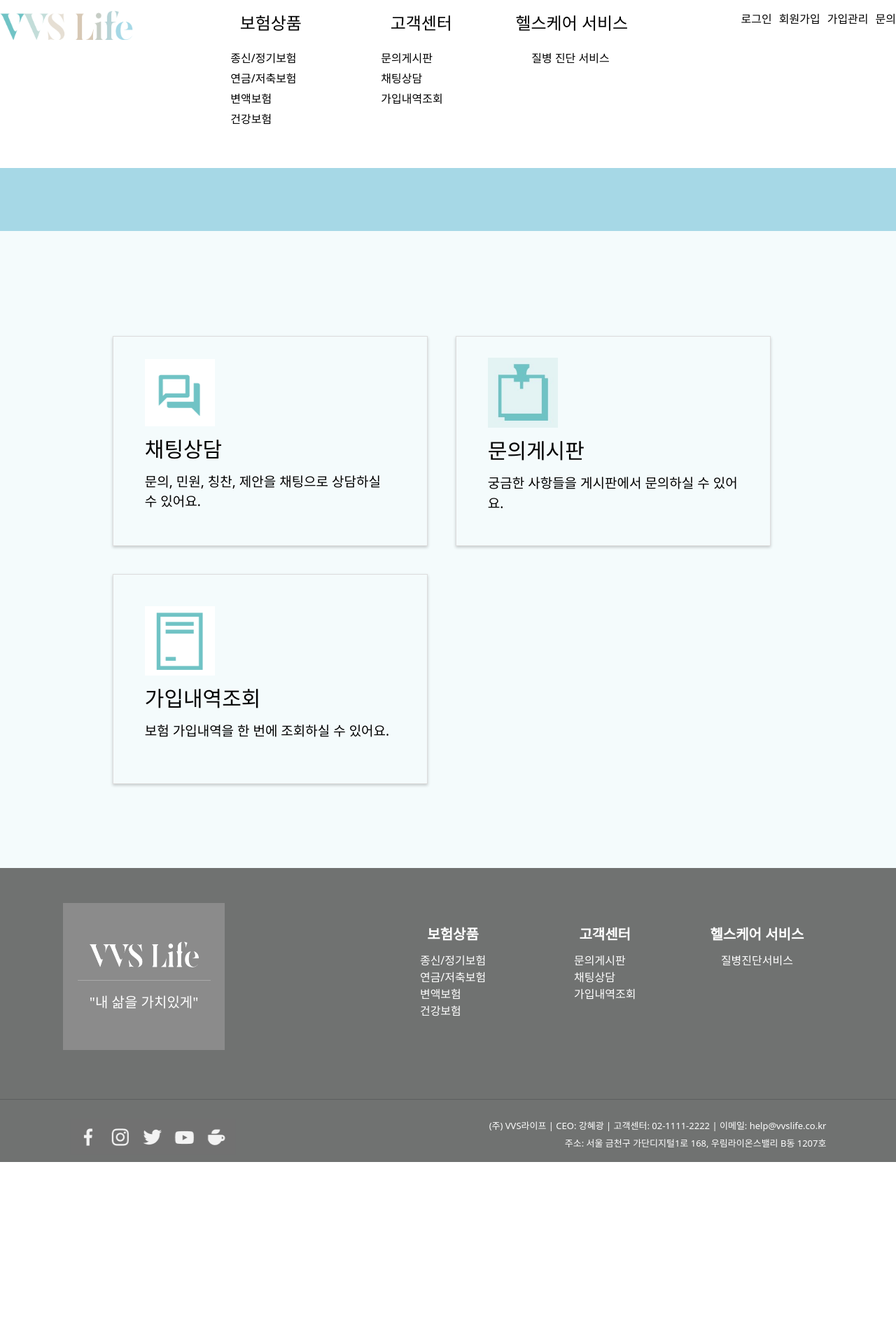
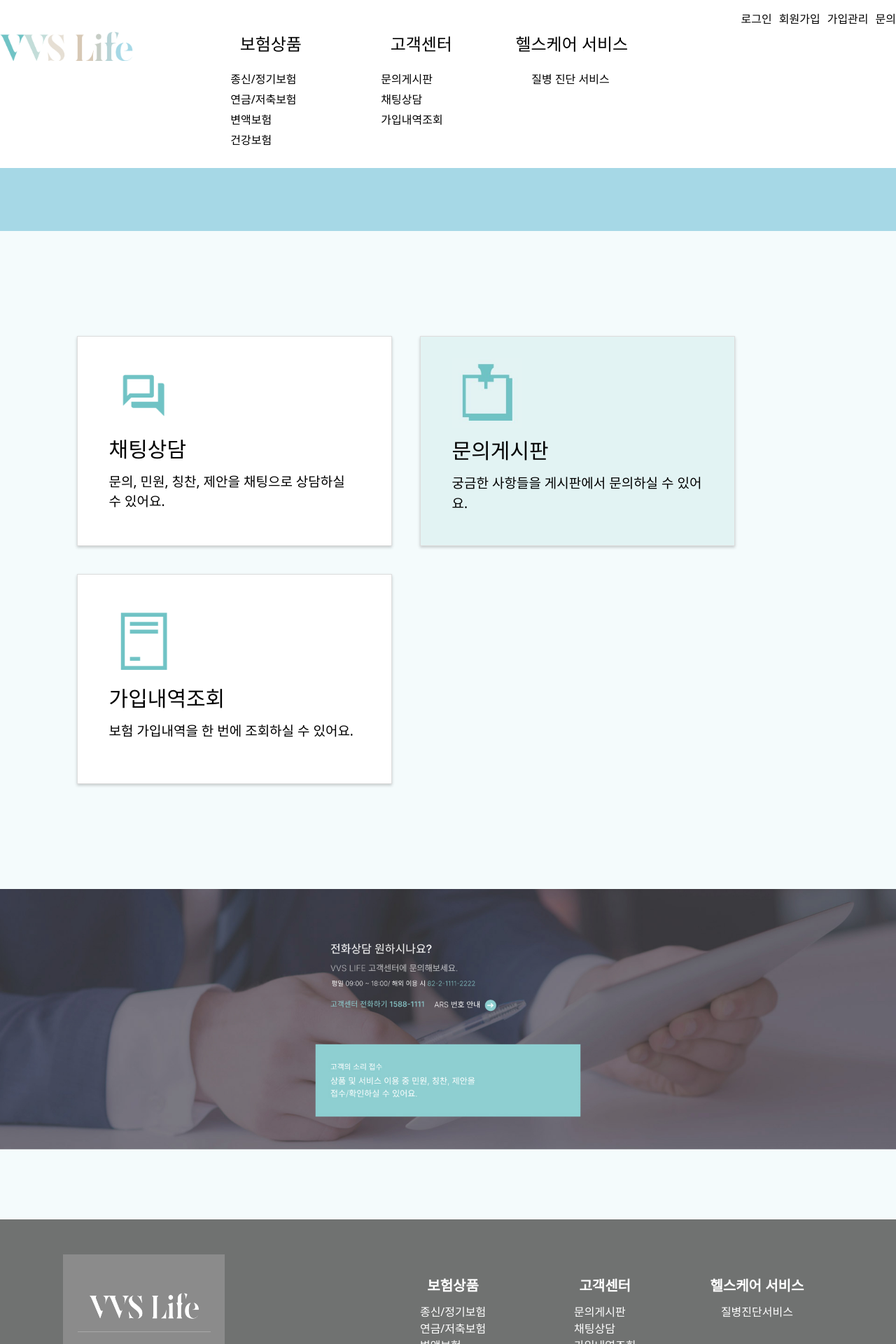
Before and after one commit to VVS-Life/FE, a React (Create React App) app: page /csMain in a window 1280 px wide. Shown: the top 1920 px of the page at 70% size. Before the commit the page ends 1660 px from the top, so only its background shows below. Built offline with nearby package versions, Linux system fonts and the light colour scheme; the HTML template or start-up script is replaced by a standard one.

Commit message:
Feat : 페이지 오류 및 스타일 수정

```diff
--- a/src/components/Layout/Header.jsx
+++ b/src/components/Layout/Header.jsx
@@ -55,7 +55,7 @@ const Header = (props) => {
     return (
         <><header className='header'>
             <div className='headerContents'>
-                <div>
+                <div className='logoDiv'>
                     <Link to = "/"><img src="./images/VVS_LOGO_Header.png" alt="vvs" className="logoStyle"/></Link>
                 </div>
                 <nav className="navigation">
@@ -90,7 +90,7 @@ const Header = (props) => {
             </div>
             <div className={`subNavigation ${isMouseOver ? 'expanded' : ''}`}>
                 <div className='headerContents'>
-                    <div>
+                    <div className='logoDiv'>
                         <Link to = "/"><img src="./images/VVS_LOGO_nu.png" alt="vvs" className="logoStyle"/></Link>
                     </div>
                     <nav className="navigation">
--- a/src/components/Layout/Test.jsx
+++ b/src/components/Layout/Test.jsx
@@ -57,7 +57,7 @@ const Test = (props) => {
     return (
         <><header className='testHead'>
             <div className='headerContents'>
-                <div>
+                <div className='logoDiv'>
                     <Link to = "/"><img src="./images/VVS_LOGO_nu.png" alt="vvs" className="logoStyle"/></Link>
                 </div>
                 <nav className="navigation">
@@ -92,7 +92,7 @@ const Test = (props) => {
             </div>
             <div className={`subNavigation ${isMouseOver ? 'expanded' : ''}`}>
                 <div className='headerContents'>
-                    <div>
+                    <div className='logoDiv'>
                         <Link to = "/"><img src="./images/VVS_LOGO_nu.png" alt="vvs" className="logoStyle"/></Link>
                     </div>
                     <nav className="navigation">
--- a/src/pages/cs/csMain.jsx
+++ b/src/pages/cs/csMain.jsx
@@ -3,11 +3,12 @@ import { useLocation, Link } from "react-router-dom";
 import Layout from "../../components/Layout/Layout"
 import '../../styles/cs/csMain.css';
 
-const BoxCard = ({ title, link, imgURL, text}) => {
+const BoxCard = ({ title, link, imgURL, name, text}) => {
     const linkWithSlash = `/${link}`;
     const img = `./${imgURL}`
+
   return (
-    <Link to={linkWithSlash} className="csBoxCard" id={link}>
+    <Link to={linkWithSlash} className={"csBoxCard"} id={name}>
         <img src={img} alt="img" className='boxImg'></img>
         <p className='boxTitle'>{title}</p>
         <p className='boxText'>{text}</p>
@@ -34,34 +35,37 @@ const CsMain = () => {
                 {isLoggedIn ? (
                     // 로그인 상태일 때
                     <>
-                        <div className="boxCardList">
+                        <div className="csBoxCardList">
                             <div  className='csListBox'>
-                                <BoxCard title="채팅상담" link="chat" imgURL="./images/chat.png" text="문의, 민원, 칭찬, 제안을 채팅으로 상담하실 수 있어요."/>
+                                <BoxCard title="채팅상담" link="chat" imgURL="./images/chat.png" name="chat" text="문의, 민원, 칭찬, 제안을 채팅으로 상담하실 수 있어요."/>
                             </div>
                             <div  className='csListBox'>
-                                <BoxCard title="문의게시판" link="boardList" imgURL="./images/board.jpg" text="궁금한 사항들을 게시판에서 문의하실 수 있어요."/>
+                                <BoxCard title="문의게시판" link="boardList" imgURL="./images/board.jpg" name="boardList" text="궁금한 사항들을 게시판에서 문의하실 수 있어요."/>
                             </div>
                             <div  className='csListBox'>
-                                <BoxCard title="가입내역조회" link="subscription" imgURL="./images/find_myList.png" text="보험 가입내역을 한 번에 조회하실 수 있어요."/>
+                                <BoxCard title="가입내역조회" link="subscription" imgURL="./images/find_myList.png" name="subsList" text="보험 가입내역을 한 번에 조회하실 수 있어요."/>
                             </div>
                         </div>
                     </>
                     ) : (
                     // 비로그인 상태일 때
                     <>
-                        <div className="boxCardList">
+                        <div className="csBoxCardList">
                             <div  className='csListBox'>
-                                <BoxCard title="채팅상담" link="login/member" imgURL="./images/chat.png" text="문의, 민원, 칭찬, 제안을 채팅으로 상담하실 수 있어요."/>
+                                <BoxCard title="채팅상담" link="login/member" imgURL="./images/chat.png" name="chat" text="문의, 민원, 칭찬, 제안을 채팅으로 상담하실 수 있어요."/>
                             </div>
                             <div  className='csListBox'>
-                                <BoxCard title="문의게시판" link="login/member" imgURL="./images/board.jpg" text="궁금한 사항들을 게시판에서 문의하실 수 있어요."/>
+                                <BoxCard title="문의게시판" link="login/member" imgURL="./images/board.jpg" name="boardList" text="궁금한 사항들을 게시판에서 문의하실 수 있어요."/>
                             </div>
                             <div  className='csListBox'>
-                                <BoxCard title="가입내역조회" link="login/member" imgURL="./images/find_myList.png" text="보험 가입내역을 한 번에 조회하실 수 있어요."/>
+                                <BoxCard title="가입내역조회" link="login/member" imgURL="./images/find_myList.png" name="subsList" text="보험 가입내역을 한 번에 조회하실 수 있어요."/>
                             </div>
                         </div>
                     </>
                 )}
+                <div className='csBottom'>
+                    <img src='./images/csBottom.jpg'className='bottomImg'/>
+                </div>
             </Layout>
         </>
     )
--- a/src/pages/healthcare/Healthcare.jsx
+++ b/src/pages/healthcare/Healthcare.jsx
@@ -23,7 +23,7 @@ export default function Healthcare() {
         <Layout pageName='질병 진단 서비스'>
             <div>
                 <div className='introWrap'>
-                    <h1>질병원인/증상 탐색 서비스</h1>
+                    <h1>질병 원인/증상 탐색 서비스</h1><br/>
                     <div>본 서비스는 인식률이 낮은 질병의 잠재적 원인과 증상을 파악하여 예방과 진단에 기여하고자 개발한 서비스입니다. </div>
                     <div>의료논문 DB로부터 데이터를 추출하였으며 자연어처리 기술을 활용해 관련 질병의 잠재 원인과 증상을 파악하였습니다. </div>
                     <div>이후 잠재 원인과 증상을 직관적으로 알아보고자 네트워크를 통해 표현 하였으며, 아래 서비스를 통해 간접접으로 체험해보실 수 있습니다.</div>
--- a/src/pages/subscription/Complete.jsx
+++ b/src/pages/subscription/Complete.jsx
@@ -12,12 +12,17 @@ export default function Complete() {
         navigate("/");
       };
 
+      const toSubsList = async (event) => {
+        event.preventDefault();
+        navigate("/subscription");
+      };
+
   return (
     <Layout pageName="보험 신청 완료">
         <h2 className="completeText">신청해주셔서 감사합니다</h2>
         <div className="btnBox">
-          <button onClick={toMain} className="completeBtn" id="toMainBtn">메인으로 이동</button>
-          <button onClick={()=>{}} className="completeBtn" id="toSubsListBtn">가입 내역으로 이동</button>
+          <button onClick={toMain} className="complBtn" id="toMainBtn">메인으로 이동</button>
+          <button onClick={toSubsList} className="complBtn" id="toSubsListBtn">가입 내역으로 이동</button>
         </div>
     </Layout>
   );
--- a/src/styles/cs/csMain.css
+++ b/src/styles/cs/csMain.css
@@ -1,6 +1,13 @@
 .boxImg {
     width: 100px;
     height: 100px;
+}
+
+.csBoxCardList {
+    display: flex;
+    flex-wrap: wrap;
+    margin-top: 30px;
+    margin-left: 7%;
 }
 
 .csBoxCard {
@@ -33,3 +40,15 @@
 #boardList {
     background-color: #E2F3F3;
 }
+
+.csBottom {
+    margin-top: 130px;
+}
+
+.bottomImg{
+    width: 100%;
+}
+
+.csBoxCard {
+    background-color: white;
+}
--- a/src/styles/healthcare/Healthcare.css
+++ b/src/styles/healthcare/Healthcare.css
@@ -12,7 +12,6 @@
     color: #565656;
     margin-bottom: 10px;
 }
-
 
 .contentWrap {
     width: 80%;
--- a/src/styles/index.css
+++ b/src/styles/index.css
@@ -74,6 +74,10 @@
 .subMenu {
     display: flex;
     flex-direction: column;
+}
+
+.logoDiv, .subMenu, .subMenu2 {
+    margin-top: 30px;
 }
 
 .subMenuTitle {
--- a/src/styles/product/productDetail.css
+++ b/src/styles/product/productDetail.css
@@ -6,11 +6,11 @@
 
 .contentImg {
     width: 70%;
-    margin-top: 30px;
+    margin-top: 50px;
 }
 
 .productTitle {
-    font-size: 50px;
+    font-size: 48px;
     font-weight: 600;
     color: #70C3C5;
 }
--- a/src/styles/product/productList.css
+++ b/src/styles/product/productList.css
@@ -36,9 +36,9 @@
 .boxCard {
   border: 1px solid #ddd;
   margin: 20px;
-    padding: 10px;
-    width: 450px;
-    height: 300px;
+  padding: 30px;
+  width: 400px;
+  height: 250px;
   box-shadow: 0 2px 4px rgba(0, 0, 0, 0.2);
   text-decoration: none;
   color: white;
@@ -56,6 +56,6 @@
 
   .boxCard p {
     font-weight: 600;
-    font-size: 30px;
+    font-size: 22px;
     margin: 10px 0;
   }
--- a/src/styles/subscription/Complete.css
+++ b/src/styles/subscription/Complete.css
@@ -12,7 +12,7 @@
     justify-content: center;
 }
 
-.completeBtn {
+.complBtn {
     width: 300px;
     height: 100px;
     border-style: none;
@@ -20,7 +20,7 @@
     background-color: #70C3C5;
     box-shadow: 0 2px 4px rgba(0, 0, 0, 0.2);
     color: white;
-    margin: 100px;
+    margin: 0 50px 100px;
     padding: 20px;
     display: flex;
     justify-content: center;
```
Also changed, not shown: public/images/csBottom.jpg (added). Lines whose indentation alone changed are shown as unchanged.
